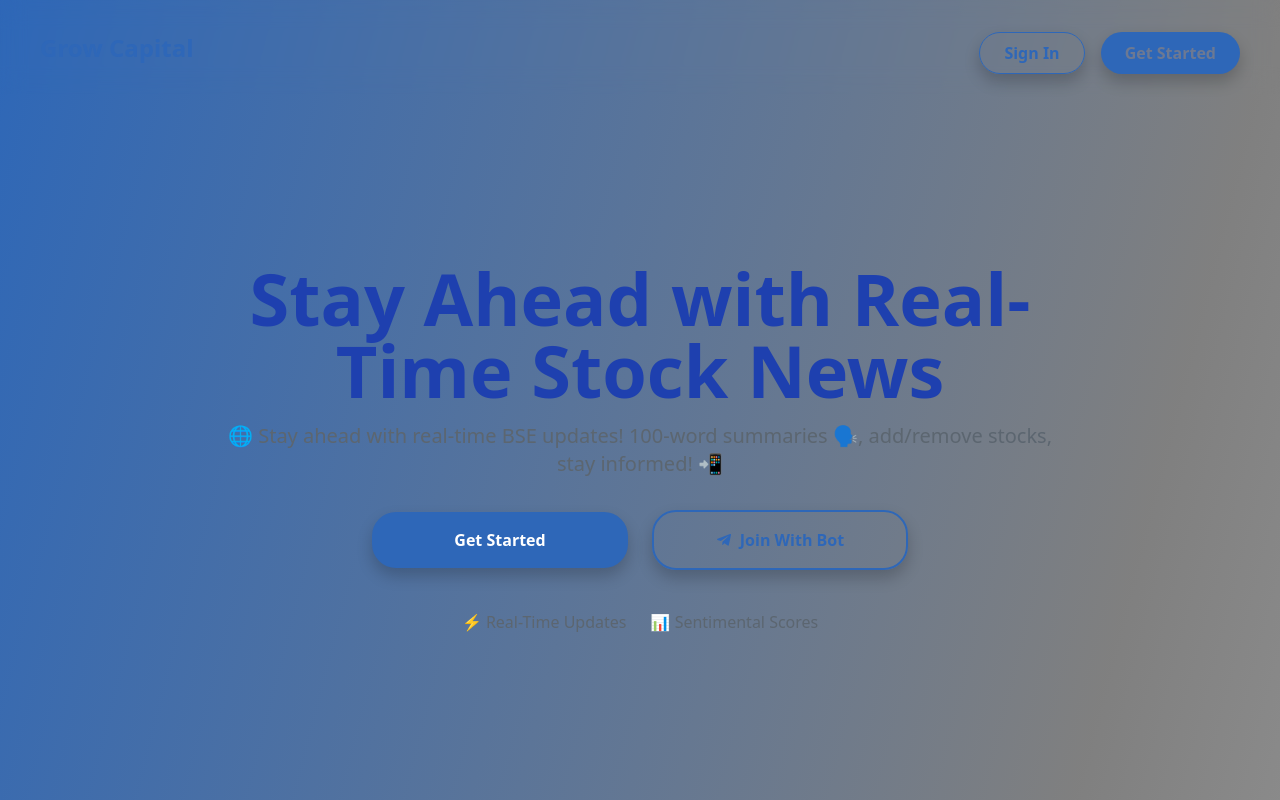
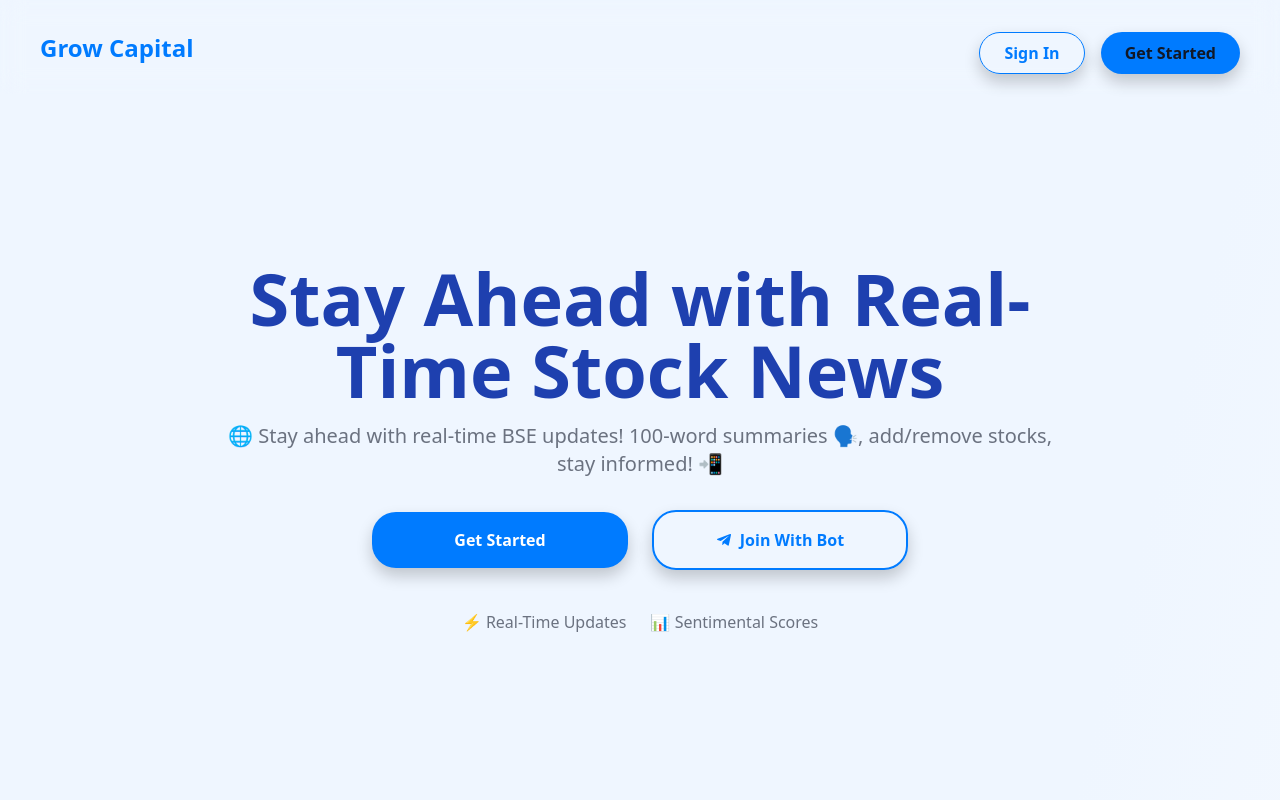
Before and after one commit to gouravkargwal/growcapitalfrontend, a Next.js app: page / in a window 1280 px wide. Shown: the top 800 px of the page. Built offline with nearby package versions, Linux system fonts and the light colour scheme; no server answers.

Commit message:
fix: revert

```diff
--- a/src/app/page.tsx
+++ b/src/app/page.tsx
@@ -27,7 +27,7 @@ const Home: React.FC = () => {
   }, [user, loading, router, pathname]);
 
   return (
-    <div className="bg-gradient-to-br from-primary via-neutral to-background text-textPrimary">
+    <div className="bg-gradient-to-br from-blue-50 via-blue-50 to-white">
       <PublicNavbar />
       <Hero />
       <Features />
--- a/tailwind.config.ts
+++ b/tailwind.config.ts
@@ -6,7 +6,6 @@ const config: Config = {
     "./src/Components/**/*.{js,ts,jsx,tsx,mdx}",
     "./src/app/**/*.{js,ts,jsx,tsx,mdx}",
   ],
-  darkMode: "class",
   theme: {
     extend: {
       backgroundImage: {
@@ -15,132 +14,12 @@ const config: Config = {
           "conic-gradient(from 180deg at 50% 50%, var(--tw-gradient-stops))",
       },
       colors: {
-        primary: {
-          DEFAULT: "hsl(215, 60%, 45%)", // Set default to primary-500
-          50: "hsl(215, 60%, 95%)", // Light Blue
-          100: "hsl(215, 60%, 85%)",
-          200: "hsl(215, 60%, 75%)",
-          300: "hsl(215, 60%, 65%)",
-          400: "hsl(215, 60%, 55%)",
-          500: "hsl(215, 60%, 45%)", // Base
-          600: "hsl(215, 60%, 35%)",
-          700: "hsl(215, 60%, 25%)",
-          800: "hsl(215, 60%, 15%)",
-          900: "hsl(215, 60%, 10%)", // Darkest
-        },
-        secondary: {
-          DEFAULT: "hsl(170, 60%, 45%)",
-          50: "hsl(170, 60%, 95%)", // Light Teal
-          100: "hsl(170, 60%, 85%)",
-          200: "hsl(170, 60%, 75%)",
-          300: "hsl(170, 60%, 65%)",
-          400: "hsl(170, 60%, 55%)",
-          500: "hsl(170, 60%, 45%)", // Base
-          600: "hsl(170, 60%, 35%)",
-          700: "hsl(170, 60%, 25%)",
-          800: "hsl(170, 60%, 15%)",
-          900: "hsl(170, 60%, 10%)", // Darkest
-        },
-        tertiary: {
-          DEFAULT: "hsl(345, 75%, 45%)",
-          50: "hsl(345, 75%, 95%)", // Light Coral
-          100: "hsl(345, 75%, 85%)",
-          200: "hsl(345, 75%, 75%)",
-          300: "hsl(345, 75%, 65%)",
-          400: "hsl(345, 75%, 55%)",
-          500: "hsl(345, 75%, 45%)", // Base
-          600: "hsl(345, 75%, 35%)",
-          700: "hsl(345, 75%, 25%)",
-          800: "hsl(345, 75%, 15%)",
-          900: "hsl(345, 75%, 10%)", // Darkest
-        },
-        neutral: {
-          DEFAULT: "hsl(0, 0%, 50%)",
-          50: "hsl(0, 0%, 98%)", // Light Gray
-          100: "hsl(0, 0%, 90%)",
-          200: "hsl(0, 0%, 80%)",
-          300: "hsl(0, 0%, 70%)",
-          400: "hsl(0, 0%, 60%)",
-          500: "hsl(0, 0%, 50%)", // Base
-          600: "hsl(0, 0%, 40%)",
-          700: "hsl(0, 0%, 30%)",
-          800: "hsl(0, 0%, 20%)",
-          900: "hsl(0, 0%, 10%)", // Darkest
-        },
-        textPrimary: {
-          DEFAULT: "hsl(220, 15%, 50%)",
-          50: "hsl(220, 15%, 98%)", // Almost White
-          100: "hsl(220, 15%, 90%)",
-          200: "hsl(220, 15%, 80%)",
-          300: "hsl(220, 15%, 70%)",
-          400: "hsl(220, 15%, 60%)",
-          500: "hsl(220, 15%, 50%)", // Base
-          600: "hsl(220, 15%, 40%)",
-          700: "hsl(220, 15%, 30%)",
-          800: "hsl(220, 15%, 20%)",
-          900: "hsl(220, 15%, 10%)", // Darkest
-        },
-        textSecondary: {
-          DEFAULT: "hsl(210, 10%, 40%)",
-          50: "hsl(210, 10%, 96%)", // Off White
-          100: "hsl(210, 10%, 88%)",
-          200: "hsl(210, 10%, 76%)",
-          300: "hsl(210, 10%, 64%)",
-          400: "hsl(210, 10%, 52%)",
-          500: "hsl(210, 10%, 40%)", // Base
-          600: "hsl(210, 10%, 32%)",
-          700: "hsl(210, 10%, 24%)",
-          800: "hsl(210, 10%, 16%)",
-          900: "hsl(210, 10%, 10%)", // Darker
-        },
-        background: {
-          DEFAULT: "hsl(0, 0%, 75%)",
-          50: "hsl(0, 0%, 99%)", // Almost White
-          100: "hsl(0, 0%, 95%)",
-          200: "hsl(0, 0%, 90%)",
-          300: "hsl(0, 0%, 85%)",
-          400: "hsl(0, 0%, 80%)",
-          500: "hsl(0, 0%, 75%)", // Base
-          600: "hsl(0, 0%, 65%)",
-          700: "hsl(0, 0%, 55%)",
-          800: "hsl(0, 0%, 45%)",
-          900: "hsl(0, 0%, 35%)", // Darker Background
-        },
-        coral: {
-          DEFAULT: "hsl(5, 75%, 45%)",
-          50: "hsl(5, 75%, 95%)", // Light Coral
-          100: "hsl(5, 75%, 85%)",
-          200: "hsl(5, 75%, 75%)",
-          300: "hsl(5, 75%, 65%)",
-          400: "hsl(5, 75%, 55%)",
-          500: "hsl(5, 75%, 45%)", // Base
-          600: "hsl(5, 75%, 35%)",
-          700: "hsl(5, 75%, 25%)",
-          800: "hsl(5, 75%, 15%)",
-          900: "hsl(5, 75%, 10%)", // Darkest Coral
-        },
-        accent: {
-          DEFAULT: "hsl(160, 65%, 45%)",
-          50: "hsl(160, 65%, 95%)", // Light Accent
-          100: "hsl(160, 65%, 85%)",
-          200: "hsl(160, 65%, 75%)",
-          300: "hsl(160, 65%, 65%)",
-          400: "hsl(160, 65%, 55%)",
-          500: "hsl(160, 65%, 45%)", // Base
-          600: "hsl(160, 65%, 35%)",
-          700: "hsl(160, 65%, 25%)",
-          800: "hsl(160, 65%, 15%)",
-          900: "hsl(160, 65%, 10%)", // Darkest Accent
-        },
-
-        // Dark Mode Colors
-        darkPrimary: "#1D4ED8", // Lighter Blue for dark mode
-        darkAccent: "#22D3EE", // Vibrant Accent in dark mode
-        darkCoral: "#FB7185", // Coral for dark mode
-        darkNeutral: "#1F2937", // Dark Neutral Gray
-        darkTextPrimary: "#F9FAFB", // Light text for dark mode
-        darkTextSecondary: "#9CA3AF", // Soft gray text for dark mode
-        darkBackground: "#111827", // Dark background
+        primary: "#007BFF", // Vibrant Blue (Lively for buttons and links)
+        accent: "#38D9A9", // Vibrant Green (For success and positive actions)
+        coral: "#FF6B6B", // Vibrant Coral (For call-to-action buttons)
+        neutral: "#F3F4F6", // Light gray for backgrounds and content
+        textPrimary: "#111827", // Darker text for contrast (improves readability)
+        textSecondary: "#6B7280", // Medium gray for secondary text
       },
       fontSize: {
         "hero-title": ["3.5rem", "1.2"], // Bolder, larger font for hero sections
```
